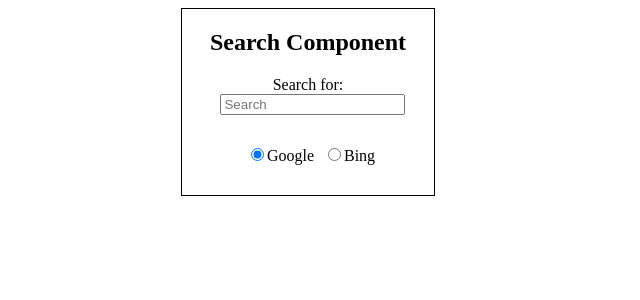
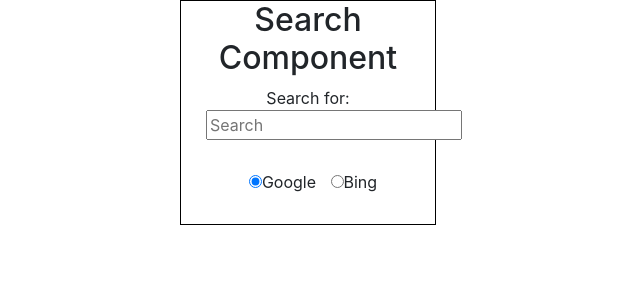
Before and after one commit to stardustdev/Smart-Test, an Angular app: page /search/google in a window 1280 px wide. Shown: the top 300 px of the page, without its empty margins (332-972 px from the left). Built offline with nearby package versions, Linux system fonts and the light colour scheme.

Commit message:
Update UI

```diff
--- a/src/app/color-slider/color-slider.component.css
+++ b/src/app/color-slider/color-slider.component.css
@@ -4,10 +4,19 @@
   margin-top: 50px;
   padding: 10px;
   text-align: center;
-  width: 20%;
+  width: 400px;
 }
 
-span {
-  margin-right: 5px;
+.color-container {
+  width: 100%;
+}
+
+.title {
+  margin-top: 5px;
   text-align: right;
 }
+
+.color-value {
+  text-align: left;
+  margin-top: 5px;
+}
--- a/src/app/color-slider/color-slider.component.html
+++ b/src/app/color-slider/color-slider.component.html
@@ -1,33 +1,41 @@
 <div class="container">
-  <div>
-    <span>Red:</span>
+  <div class="color-container">
+    <div class="row">
+      <label class="title col-3">Red:</label>
       <input
+        class="col-6"
         type="range"
         min="0"
         max="255"
         [(ngModel)]="redValue"
         (input)="adjustColor()"
       />
+      <label class="color-value col-3">{{ redValue }}</label>
     </div>
-  <div>
-    <span>Green:</span>
+    <div class="row">
+      <label class="title col-3">Green:</label>
       <input
+        class="col-6"
         type="range"
         min="0"
         max="255"
         [(ngModel)]="greenValue"
         (input)="adjustColor()"
       />
+      <label class="color-value col-3">{{ greenValue }}</label>
     </div>
-  <div>
-    <span>Blue:</span>
+    <div class="row">
+      <label class="title col-3">Blue:</label>
       <input
+        class="col-6"
         type="range"
         min="0"
         max="255"
         [(ngModel)]="blueValue"
         (input)="adjustColor()"
       />
+      <label class="color-value col-3">{{ blueValue }}</label>
+    </div>
   </div>
   <router-outlet></router-outlet>
 </div>
--- a/src/app/color-slider/color-slider.component.ts
+++ b/src/app/color-slider/color-slider.component.ts
@@ -8,9 +8,9 @@ import { ColorModel } from '../model/color.model';
   styleUrls: ['./color-slider.component.css'],
 })
 export class ColorSliderComponent implements OnInit {
-  redValue = 255;
-  greenValue = 255;
-  blueValue = 255;
+  redValue = 0;
+  greenValue = 0;
+  blueValue = 0;
 
   color: ColorModel;
 
--- a/src/app/color-styled/color-styled.component.html
+++ b/src/app/color-styled/color-styled.component.html
@@ -1,4 +1,4 @@
 <div
   class="rectangle"
-  [ngStyle]="{ backgroundColor: color ? getColor() : 'white' }"
+  [ngStyle]="{ backgroundColor: color ? getColor() : 'black' }"
 ></div>
--- a/src/index.html
+++ b/src/index.html
@@ -1,12 +1,18 @@
-<!doctype html>
+<!DOCTYPE html>
 <html lang="en">
   <head>
-  <meta charset="utf-8">
+    <meta charset="utf-8" />
     <title>Smart</title>
-  <base href="/">
+    <base href="/" />
 
-  <meta name="viewport" content="width=device-width, initial-scale=1">
-  <link rel="icon" type="image/x-icon" href="favicon.ico">
+    <meta name="viewport" content="width=device-width, initial-scale=1" />
+    <link rel="icon" type="image/x-icon" href="favicon.ico" />
+    <link
+      rel="stylesheet"
+      href="https://stackpath.bootstrapcdn.com/bootstrap/4.3.1/css/bootstrap.min.css"
+      integrity="sha384-ggOyR0iXCbMQv3Xipma34MD+dH/1fQ784/j6cY/iJTQUOhcWr7x9JvoRxT2MZw1T"
+      crossorigin="anonymous"
+    />
   </head>
   <body>
     <app-root></app-root>
```
Lines whose indentation alone changed are shown as unchanged.
